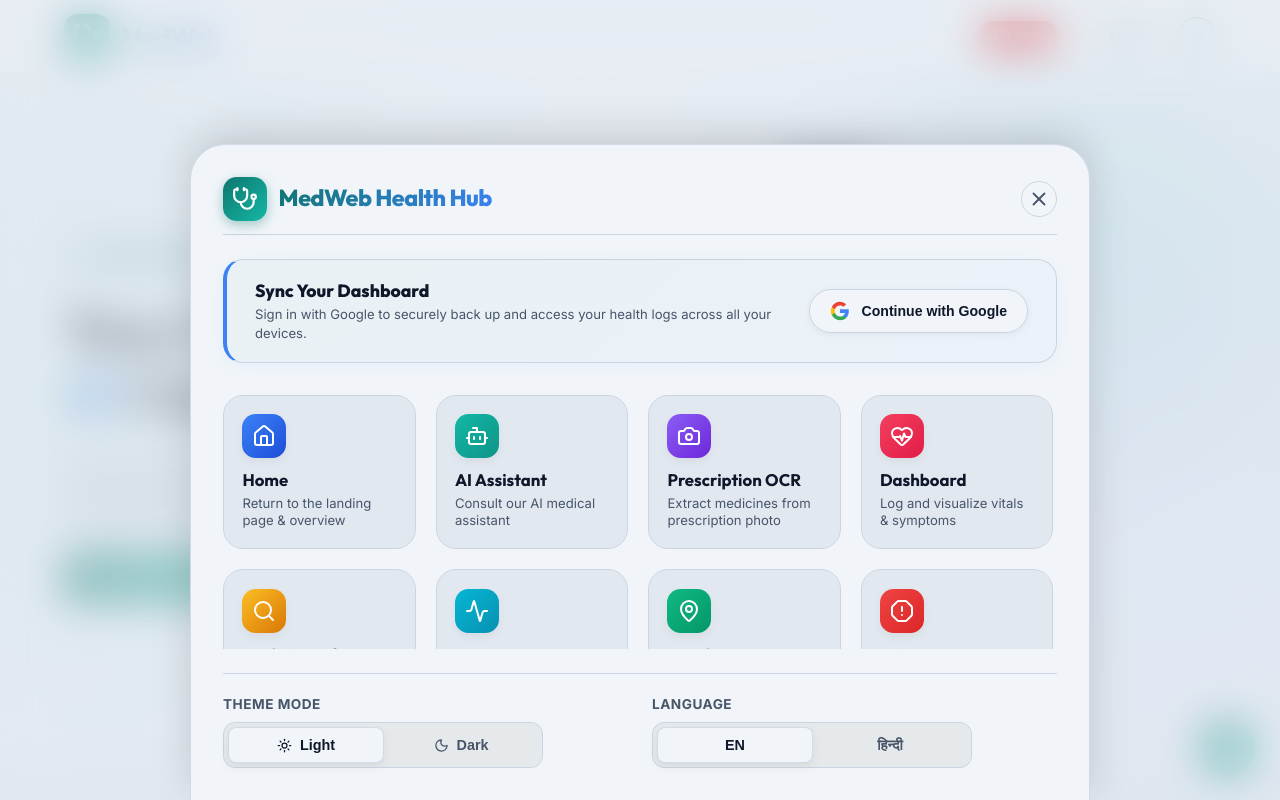
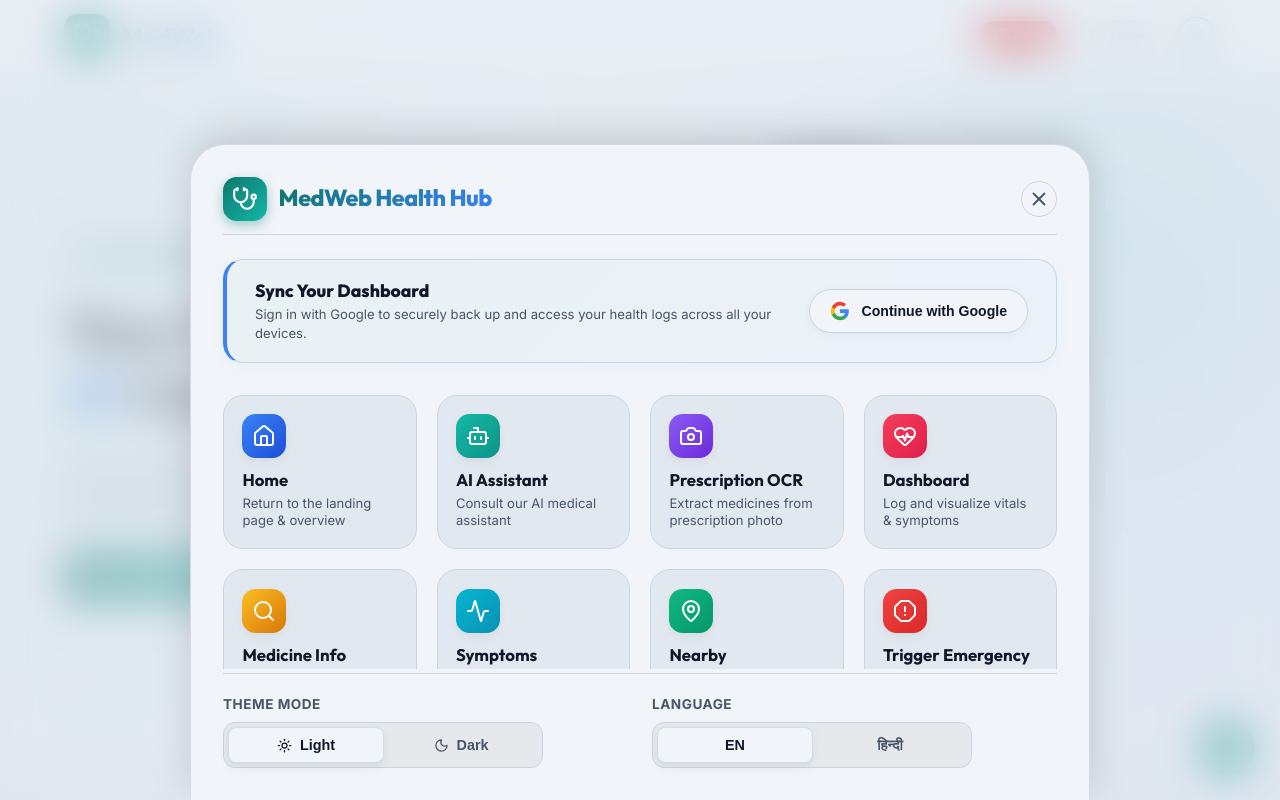
Before and after one commit to saumyk/medweb, a React (Vite) app: page / in a window 1280 px wide. Both pictures are taken after a click on the button 1185 px from the left and 36 px from the top of the page. Shown: the top 800 px of the page. Built offline with nearby package versions, Linux system fonts and the light colour scheme; no server answers.

Commit message:
style: Reduce hover lift and scale, tighten glows, fix box-shadow clipping with padding offsets, and add premium custom scrollbar

```diff
--- a/src/components/Navbar.css
+++ b/src/components/Navbar.css
@@ -145,7 +145,7 @@
   flex-direction: column;
   gap: 1.5rem;
   box-shadow: 0 -10px 40px rgba(0, 0, 0, 0.15);
-  overflow-y: auto;
+  overflow: hidden;
 }
 
 .hub-content.glass:hover {
@@ -197,7 +197,26 @@
 .hub-body {
   flex: 1;
   overflow-y: auto;
-  padding-right: 4px;
+  padding: 10px 2rem 20px 2rem;
+  margin: -10px -2rem -20px -2rem;
+}
+
+/* Premium Custom Scrollbar for Hub Body */
+.hub-body::-webkit-scrollbar {
+  width: 6px;
+}
+
+.hub-body::-webkit-scrollbar-track {
+  background: transparent;
+}
+
+.hub-body::-webkit-scrollbar-thumb {
+  background: rgba(156, 163, 175, 0.25);
+  border-radius: 10px;
+}
+
+.hub-body::-webkit-scrollbar-thumb:hover {
+  background: rgba(156, 163, 175, 0.45);
 }
 
 /* Feature Cards Grid */
@@ -230,7 +249,7 @@
   background: var(--background);
   border: 1.5px solid var(--border);
   cursor: pointer;
-  transition: all 0.3s cubic-bezier(0.25, 0.8, 0.25, 1);
+  transition: all 0.2s cubic-bezier(0.4, 0, 0.2, 1);
   text-align: left;
   overflow: hidden;
 }
@@ -244,7 +263,7 @@
   bottom: 0;
   background: linear-gradient(135deg, var(--card-theme-hover-bg, rgba(255, 255, 255, 0)) 0%, rgba(255, 255, 255, 0) 100%);
   opacity: 0;
-  transition: opacity 0.3s ease;
+  transition: opacity 0.2s ease;
   z-index: 0;
   pointer-events: none;
 }
@@ -259,8 +278,8 @@
 .hub-feature-card:hover {
   background: var(--surface);
   border-color: var(--card-theme-color, var(--primary));
-  box-shadow: 0 12px 30px -8px var(--card-theme-glow, rgba(15, 118, 110, 0.2)),
-              0 4px 12px -2px var(--card-theme-glow, rgba(15, 118, 110, 0.1));
+  box-shadow: 0 6px 16px -4px var(--card-theme-glow, rgba(15, 118, 110, 0.15)),
+              0 2px 6px -1px var(--card-theme-glow, rgba(15, 118, 110, 0.08));
 }
 
 .hub-feature-card:hover::before {
@@ -270,85 +289,85 @@
 /* Border Glow Themes & Variables */
 .hub-feature-card.border-blue {
   --card-theme-color: #3b82f6;
-  --card-theme-glow: rgba(59, 130, 246, 0.28);
-  --card-theme-hover-bg: rgba(59, 130, 246, 0.05);
+  --card-theme-glow: rgba(59, 130, 246, 0.22);
+  --card-theme-hover-bg: rgba(59, 130, 246, 0.04);
 }
 .hub-feature-card.border-teal {
   --card-theme-color: #14b8a6;
-  --card-theme-glow: rgba(20, 184, 166, 0.28);
-  --card-theme-hover-bg: rgba(20, 184, 166, 0.05);
+  --card-theme-glow: rgba(20, 184, 166, 0.22);
+  --card-theme-hover-bg: rgba(20, 184, 166, 0.04);
 }
 .hub-feature-card.border-purple {
   --card-theme-color: #8b5cf6;
-  --card-theme-glow: rgba(139, 92, 246, 0.28);
-  --card-theme-hover-bg: rgba(139, 92, 246, 0.05);
+  --card-theme-glow: rgba(139, 92, 246, 0.22);
+  --card-theme-hover-bg: rgba(139, 92, 246, 0.04);
 }
 .hub-feature-card.border-rose {
   --card-theme-color: #f43f5e;
-  --card-theme-glow: rgba(244, 63, 94, 0.28);
-  --card-theme-hover-bg: rgba(244, 63, 94, 0.05);
+  --card-theme-glow: rgba(244, 63, 94, 0.22);
+  --card-theme-hover-bg: rgba(244, 63, 94, 0.04);
 }
 .hub-feature-card.border-amber {
   --card-theme-color: #d97706;
-  --card-theme-glow: rgba(245, 158, 11, 0.28);
-  --card-theme-hover-bg: rgba(245, 158, 11, 0.05);
+  --card-theme-glow: rgba(245, 158, 11, 0.22);
+  --card-theme-hover-bg: rgba(245, 158, 11, 0.04);
 }
 .hub-feature-card.border-cyan {
   --card-theme-color: #0891b2;
-  --card-theme-glow: rgba(6, 182, 212, 0.28);
-  --card-theme-hover-bg: rgba(6, 182, 212, 0.05);
+  --card-theme-glow: rgba(6, 182, 212, 0.22);
+  --card-theme-hover-bg: rgba(6, 182, 212, 0.04);
 }
 .hub-feature-card.border-emerald {
   --card-theme-color: #059669;
-  --card-theme-glow: rgba(16, 185, 129, 0.28);
-  --card-theme-hover-bg: rgba(16, 185, 129, 0.05);
+  --card-theme-glow: rgba(16, 185, 129, 0.22);
+  --card-theme-hover-bg: rgba(16, 185, 129, 0.04);
 }
 .hub-feature-card.border-red {
   --card-theme-color: #ef4444;
-  --card-theme-glow: rgba(239, 68, 68, 0.35);
-  --card-theme-hover-bg: rgba(239, 68, 68, 0.06);
+  --card-theme-glow: rgba(239, 68, 68, 0.25);
+  --card-theme-hover-bg: rgba(239, 68, 68, 0.05);
 }
 
 /* Dark theme overrides for even more vibrant and glowing colors */
 [data-theme='dark'] .hub-feature-card.border-blue {
   --card-theme-color: #60a5fa;
-  --card-theme-glow: rgba(96, 165, 250, 0.25);
-  --card-theme-hover-bg: rgba(96, 165, 250, 0.05);
+  --card-theme-glow: rgba(96, 165, 250, 0.18);
+  --card-theme-hover-bg: rgba(96, 165, 250, 0.04);
 }
 [data-theme='dark'] .hub-feature-card.border-teal {
   --card-theme-color: #2dd4bf;
-  --card-theme-glow: rgba(45, 212, 191, 0.25);
-  --card-theme-hover-bg: rgba(45, 212, 191, 0.05);
+  --card-theme-glow: rgba(45, 212, 191, 0.18);
+  --card-theme-hover-bg: rgba(45, 212, 191, 0.04);
 }
 [data-theme='dark'] .hub-feature-card.border-purple {
   --card-theme-color: #a78bfa;
-  --card-theme-glow: rgba(167, 139, 250, 0.25);
-  --card-theme-hover-bg: rgba(167, 139, 250, 0.05);
+  --card-theme-glow: rgba(167, 139, 250, 0.18);
+  --card-theme-hover-bg: rgba(167, 139, 250, 0.04);
 }
 [data-theme='dark'] .hub-feature-card.border-rose {
   --card-theme-color: #fb7185;
-  --card-theme-glow: rgba(251, 113, 133, 0.25);
-  --card-theme-hover-bg: rgba(251, 113, 133, 0.05);
+  --card-theme-glow: rgba(251, 113, 133, 0.18);
+  --card-theme-hover-bg: rgba(251, 113, 133, 0.04);
 }
 [data-theme='dark'] .hub-feature-card.border-amber {
   --card-theme-color: #fbbf24;
-  --card-theme-glow: rgba(251, 191, 36, 0.25);
-  --card-theme-hover-bg: rgba(251, 191, 36, 0.05);
+  --card-theme-glow: rgba(251, 191, 36, 0.18);
+  --card-theme-hover-bg: rgba(251, 191, 36, 0.04);
 }
 [data-theme='dark'] .hub-feature-card.border-cyan {
   --card-theme-color: #22d3ee;
-  --card-theme-glow: rgba(34, 211, 238, 0.25);
-  --card-theme-hover-bg: rgba(34, 211, 238, 0.05);
+  --card-theme-glow: rgba(34, 211, 238, 0.18);
+  --card-theme-hover-bg: rgba(34, 211, 238, 0.04);
 }
 [data-theme='dark'] .hub-feature-card.border-emerald {
   --card-theme-color: #34d399;
-  --card-theme-glow: rgba(52, 211, 153, 0.25);
-  --card-theme-hover-bg: rgba(52, 211, 153, 0.05);
+  --card-theme-glow: rgba(52, 211, 153, 0.18);
+  --card-theme-hover-bg: rgba(52, 211, 153, 0.04);
 }
 [data-theme='dark'] .hub-feature-card.border-red {
   --card-theme-color: #f87171;
-  --card-theme-glow: rgba(248, 113, 113, 0.3);
-  --card-theme-hover-bg: rgba(248, 113, 113, 0.06);
+  --card-theme-glow: rgba(248, 113, 113, 0.22);
+  --card-theme-hover-bg: rgba(248, 113, 113, 0.05);
 }
 
 .feature-card-icon-box {
@@ -359,13 +378,13 @@
   align-items: center;
   justify-content: center;
   color: white;
-  transition: all 0.3s cubic-bezier(0.25, 0.8, 0.25, 1);
+  transition: all 0.2s cubic-bezier(0.4, 0, 0.2, 1);
   box-shadow: 0 4px 10px rgba(0, 0, 0, 0.05);
 }
 
 .hub-feature-card:hover .feature-card-icon-box {
-  transform: scale(1.12) rotate(4deg);
-  box-shadow: 0 6px 16px var(--card-theme-glow, rgba(15, 118, 110, 0.3));
+  transform: scale(1.06) rotate(2deg);
+  box-shadow: 0 4px 10px var(--card-theme-glow, rgba(15, 118, 110, 0.2));
 }
 
 /* Gradients */
@@ -383,7 +402,7 @@
   font-weight: 700;
   color: var(--text-main);
   margin-bottom: 0.25rem;
-  transition: color 0.25s ease;
+  transition: color 0.2s ease;
 }
 
 .hub-feature-card:hover .feature-card-details h4 {
@@ -394,7 +413,7 @@
   font-size: 0.82rem;
   color: var(--text-muted);
   line-height: 1.35;
-  transition: color 0.25s ease;
+  transition: color 0.2s ease;
 }
 
 .hub-feature-card:hover .feature-card-details p {
@@ -761,6 +780,11 @@
     border-top-right-radius: 1.8rem;
   }
 
+  .hub-body {
+    padding: 10px 1.5rem 20px 1.5rem;
+    margin: -10px -1.5rem -20px -1.5rem;
+  }
+
   .hub-controls-row {
     flex-direction: column;
     align-items: stretch;
@@ -778,6 +802,11 @@
     padding: 1.25rem 1rem;
     height: 92vh;
     gap: 1rem;
+  }
+
+  .hub-body {
+    padding: 8px 1rem 16px 1rem;
+    margin: -8px -1rem -16px -1rem;
   }
 
   .hub-header {
@@ -902,8 +931,8 @@
   }
 
   .hub-feature-card:hover .feature-card-icon-box {
-    transform: scale(1.08) rotate(3deg);
-    box-shadow: 0 4px 10px var(--card-theme-glow, rgba(15, 118, 110, 0.2));
+    transform: scale(1.04) rotate(1.5deg);
+    box-shadow: 0 3px 6px var(--card-theme-glow, rgba(15, 118, 110, 0.15));
   }
 
   /* Controls Side-by-Side */
--- a/src/components/Navbar.jsx
+++ b/src/components/Navbar.jsx
@@ -249,8 +249,8 @@
                       initial={{ opacity: 0, y: 15 }}
                       animate={{ opacity: 1, y: 0 }}
                       transition={{ delay: index * 0.04 }}
-                      whileHover={{ y: -6, scale: 1.02 }}
-                      whileTap={{ scale: 0.98 }}
+                      whileHover={{ y: -3, scale: 1.01 }}
+                      whileTap={{ scale: 0.99 }}
                     >
                       <div className={`feature-card-icon-box gradient-${feat.colorClass}`}>
                         {feat.icon}
```
